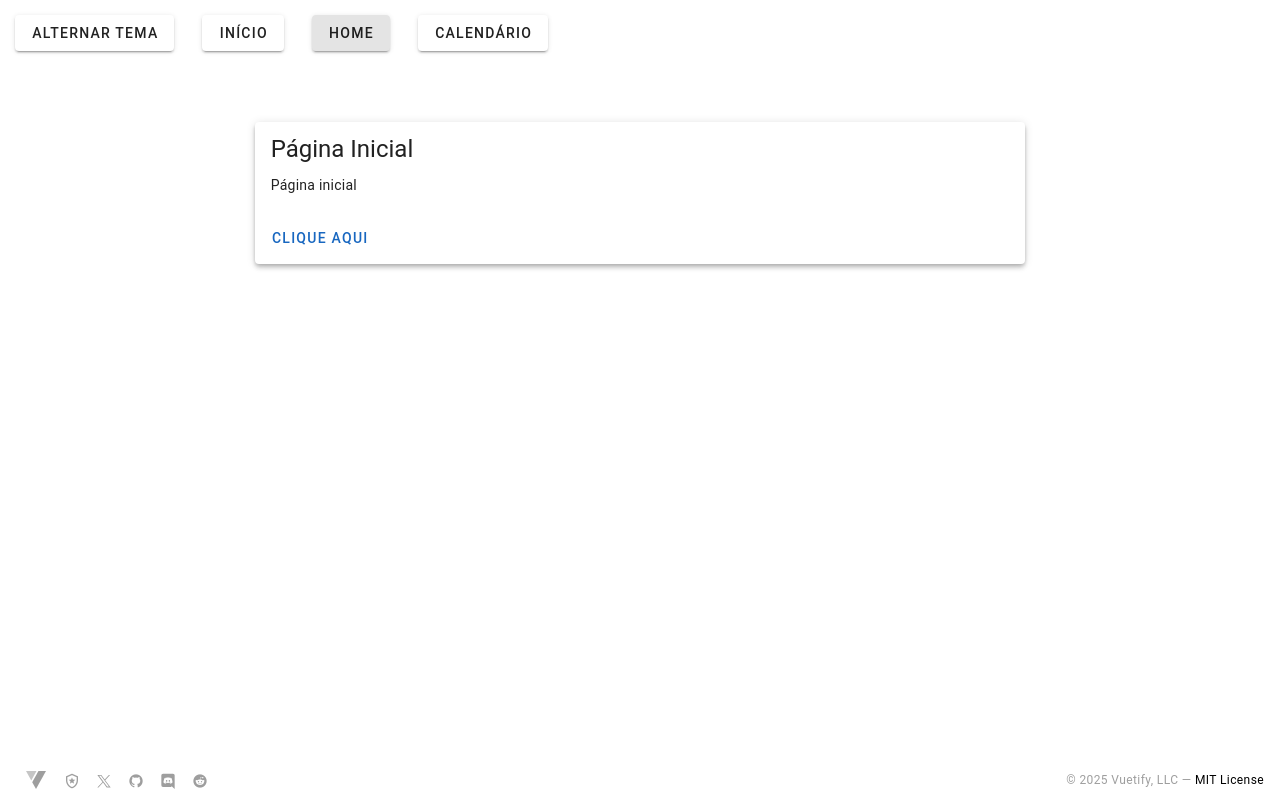
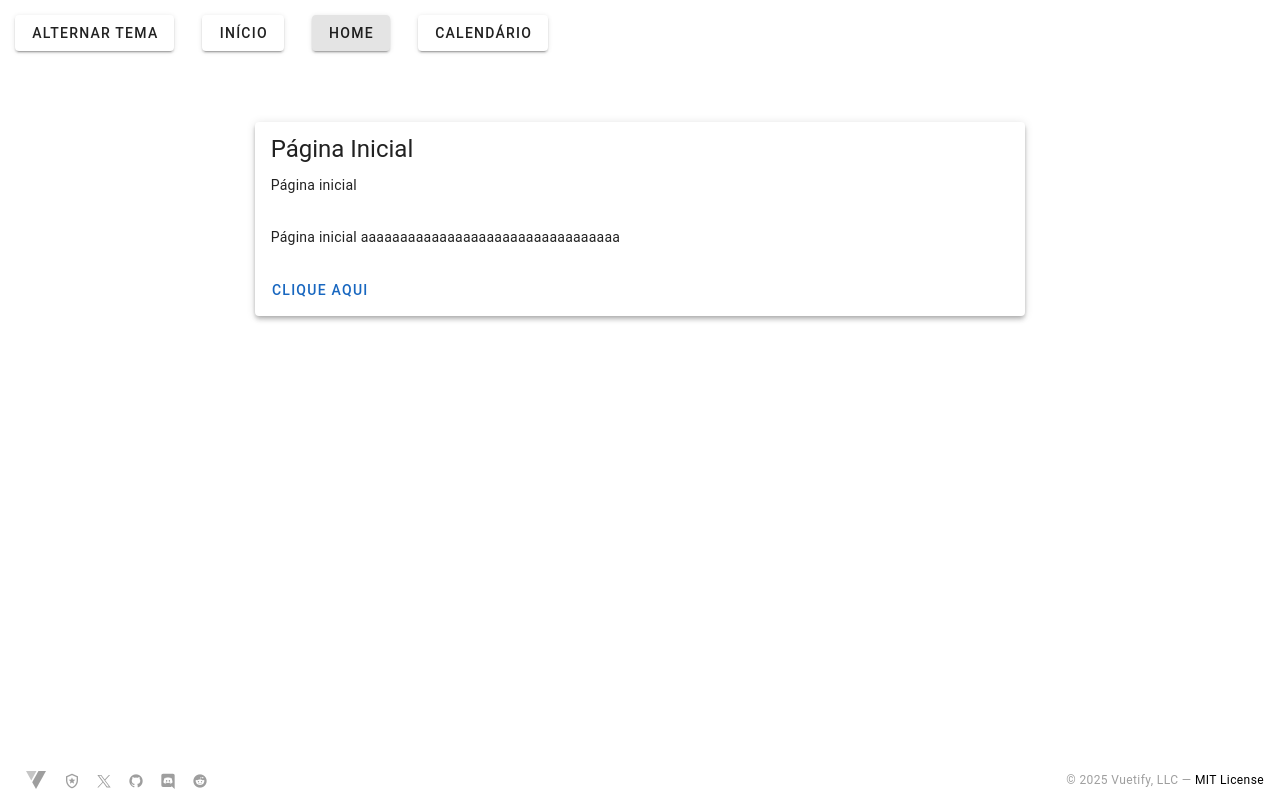
Before and after one commit to Emylouly/Vue3, a Vue app in the folder calendar/: page /home in a window 1280 px wide. Built offline with nearby package versions, Linux system fonts and the light colour scheme; a small style sheet from the web is missing.

Commit message:
Update home.vue

```diff
--- a/calendar/src/pages/home.vue
+++ b/calendar/src/pages/home.vue
@@ -6,6 +6,9 @@
             <v-card-title class="text-h5">Página Inicial</v-card-title>
             <v-card-text>
               Página inicial
+            </v-card-text>
+            <v-card-text>
+              Página inicial aaaaaaaaaaaaaaaaaaaaaaaaaaaaaaaaa
             </v-card-text>
             <v-card-actions>
               <v-btn color="primary" @click="mostrarMensagem">Clique aqui</v-btn>
```
